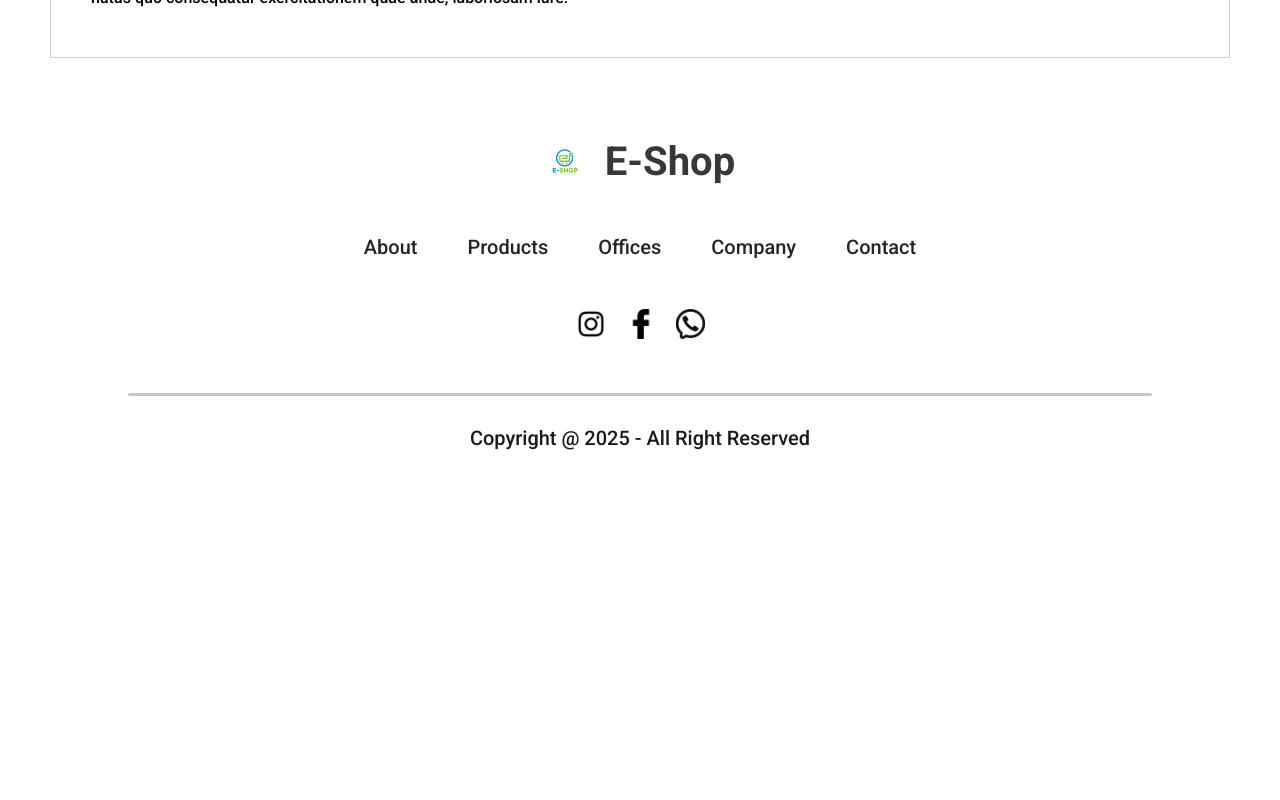
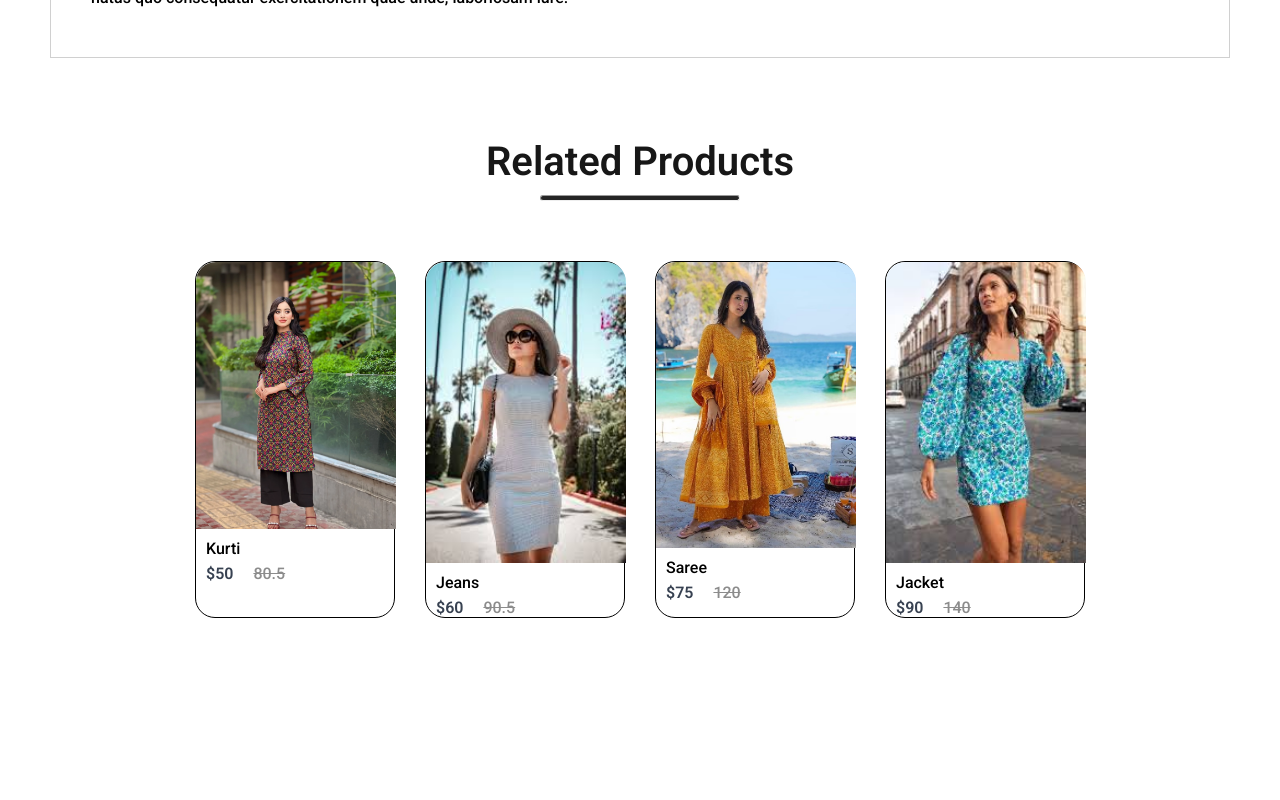
Before and after one commit to atef5922/E-commerce-reactjs, a React (Vite) app in the folder frontend/: page /product/1 in a window 1280 px wide. Shown: the part 1020-1820 px from the top of the page. Before the commit the page ends 1500 px from the top, so only its background shows below. Built offline with nearby package versions, Linux system fonts and the light colour scheme.

Commit message:
RelatedProduct Section Done

```diff
--- /dev/null
+++ b/frontend/src/Components/RelatedProducts/RealatedProducts.css
@@ -0,0 +1,24 @@
+.relatedproducts{
+    display: flex;
+    flex-direction: column;
+    align-items: center;
+    gap: 10px;
+    height: 90vh;
+
+}
+.relatedproducts h1{
+    color: #171717;
+    font-size: 40px;
+    font-weight: 600;
+}
+.relatedproducts hr{
+    width: 200px;
+    height: 6px;
+    border-radius: 10px;
+    background: #252525;
+}
+.relatedproducts-item{
+    margin-top: 50px;
+    display: flex;
+    gap: 30px;
+}
--- /dev/null
+++ b/frontend/src/Components/RelatedProducts/RelatedProducts.jsx
@@ -0,0 +1,19 @@
+import React from 'react'
+import "./RealatedProducts.css"
+import Item from '../Item/Item'
+import data_product from '../../assets/data'
+const RelatedProducts = () => {
+  return (
+    <div className='relatedproducts'>
+        <h1>Related Products</h1>
+        <hr/>
+        <div className="relatedproducts-item">
+            {data_product.map((item,i)=>{
+                 return <Item key={i} id={item.id} name={item.name} image={item.image} new_price={item.new_price} old_price={item.old_price}/>
+            })}
+        </div>
+    </div>
+  )
+}
+
+export default RelatedProducts
--- a/frontend/src/Pages/Product.jsx
+++ b/frontend/src/Pages/Product.jsx
@@ -4,6 +4,7 @@
 import Bredcrums from '../Components/Bredcrums/BredCrums';
 import ProductDisplay from '../Components/ProductDisplay/ProductDisplay';
 import Description from '../Components/Description/Description';
+import RelatedProducts from '../Components/RelatedProducts/RelatedProducts';
 
 const Product = () => {
   const {all_product} = useContext(ShopContext);
@@ -14,6 +15,7 @@
       <Bredcrums product={product}/>
       <ProductDisplay product={product}/>
       <Description/>
+      <RelatedProducts/>
     </div>
   )
 }
```
